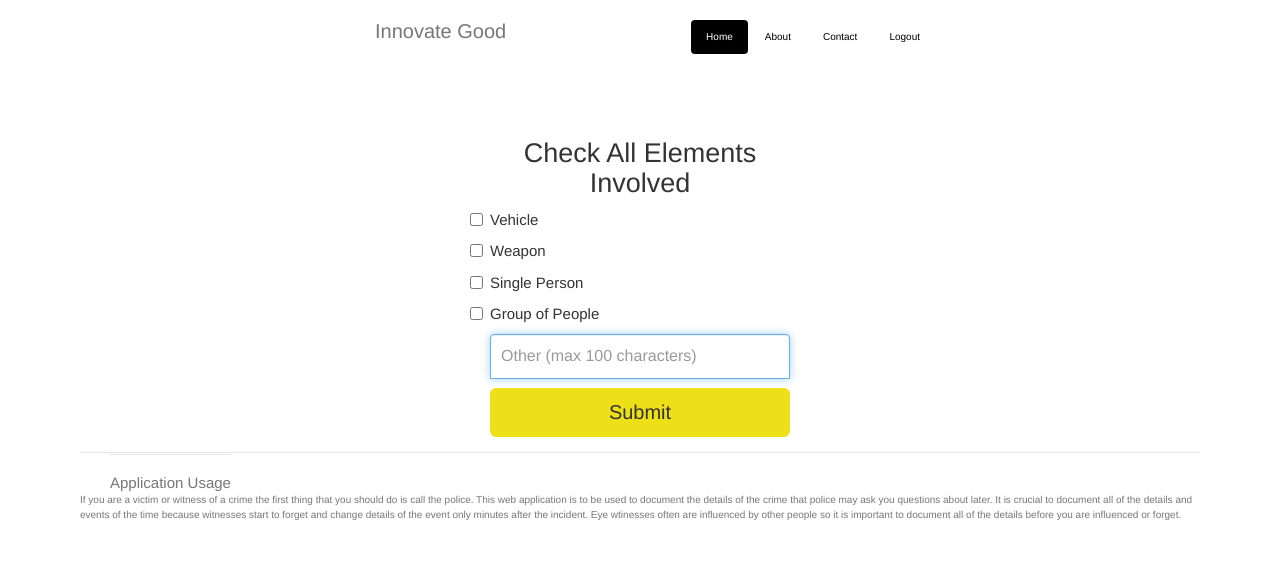
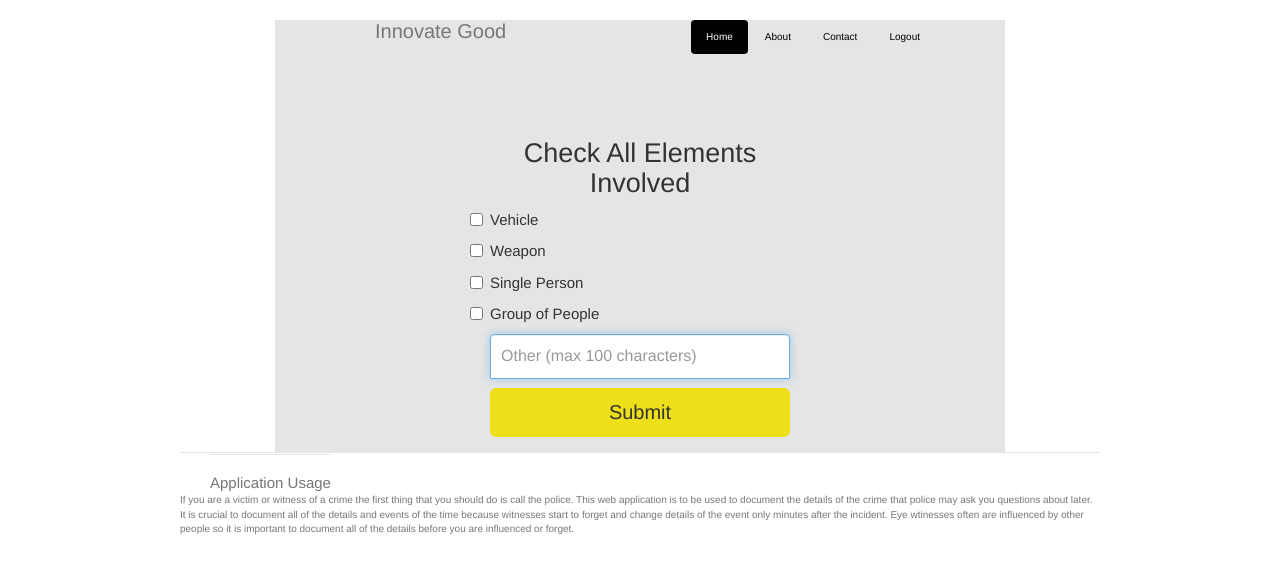
Before and after one commit to umbcWatchDawg/innovate-good-2017, a Django app: page /elements/ in a window 1280 px wide. Shown: the top 573 px of the page. Run offline with Django 3.2, Linux system fonts and the light colour scheme; the visitor is signed in with stand-in values (Sample User, id 1); some libraries are stand-ins or nearby versions.

Commit message:
fixing gray box

```diff
--- a/myproject/static/css/report.css
+++ b/myproject/static/css/report.css
@@ -4,8 +4,11 @@ body {
   padding-bottom: 20px;
   padding-left: 50px;
   padding-right: 50px;
+  margin-left: 100px;
+  margin-right: 100px;
 }
 .form-signin {
+  background-color: #e5e5e5;
   max-width: 330px;
   padding: 15px;
   margin: 0 auto;
@@ -128,6 +131,7 @@ body {
     max-width: 730px;
 	padding-left: 40px;
 	padding-right: 40px;
+	background-color: #e5e5e5;
   }
 }
 .container-narrow > hr {
```
